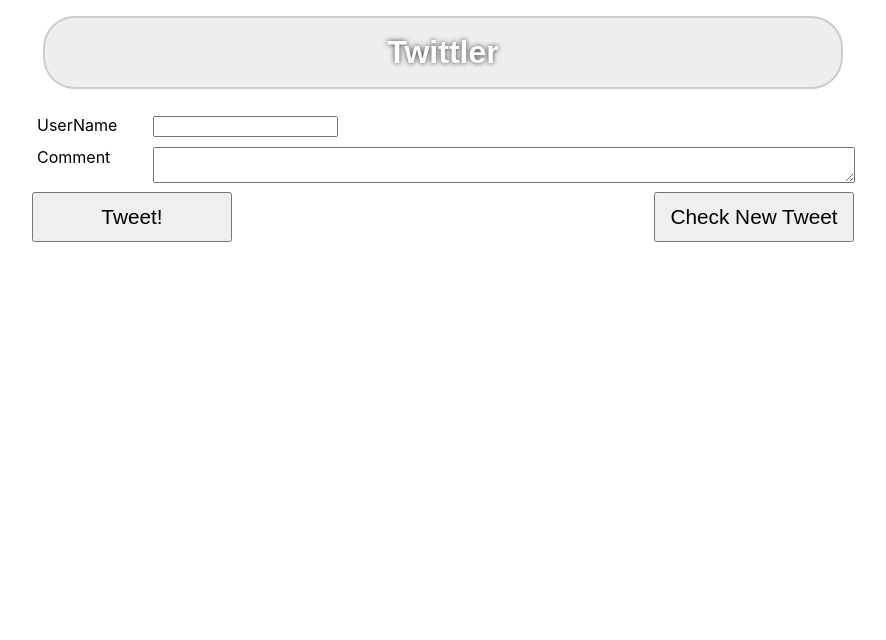
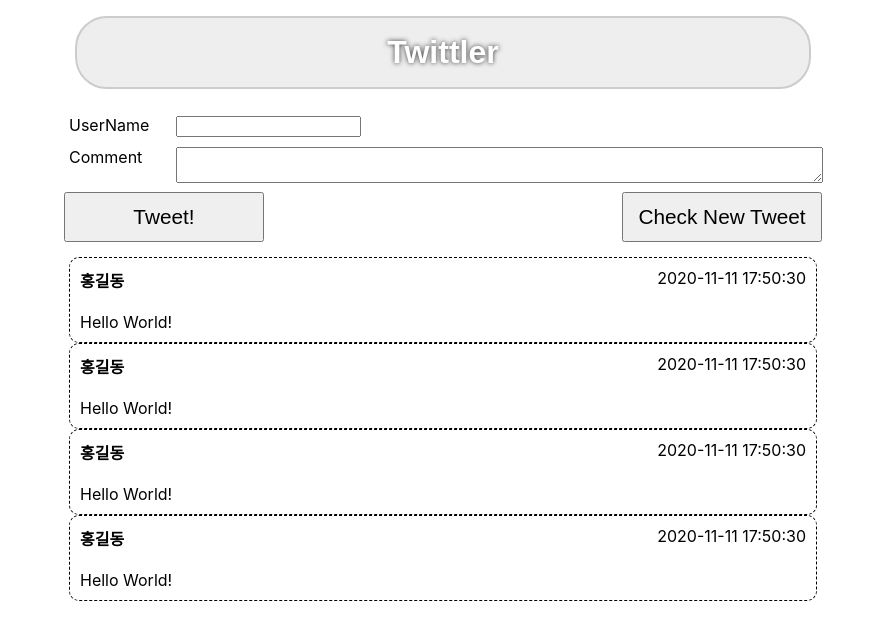
Before and after one commit to dokdo2005/ts-twittler, a React (Create React App) app: page / in a window 1280 px wide. Shown: the top 640 px of the page, without its empty margins (197-1083 px from the left). Built offline with nearby package versions, Linux system fonts and the light colour scheme.

Commit message:
completed comment list mockup

```diff
--- /dev/null
+++ b/src/components/commentEntry.tsx
@@ -0,0 +1,37 @@
+import React from 'react';
+import '../css/commentEntry.css';
+
+export default function CommentEntry() {
+    return (
+        <div className="commentEntry">
+            <li className="tweetBox">
+                <div className="tweetHeader">
+                    <span className="tweetAuthor">홍길동</span>
+                    <span className="tweetTimestamp">2020-11-11 17:50:30</span>
+                </div>
+                <div className="tweetContent">Hello World!</div>
+            </li>
+            <li className="tweetBox">
+                <div className="tweetHeader">
+                    <span className="tweetAuthor">홍길동</span>
+                    <span className="tweetTimestamp">2020-11-11 17:50:30</span>
+                </div>
+                <div className="tweetContent">Hello World!</div>
+            </li>
+            <li className="tweetBox">
+                <div className="tweetHeader">
+                    <span className="tweetAuthor">홍길동</span>
+                    <span className="tweetTimestamp">2020-11-11 17:50:30</span>
+                </div>
+                <div className="tweetContent">Hello World!</div>
+            </li>
+            <li className="tweetBox">
+                <div className="tweetHeader">
+                    <span className="tweetAuthor">홍길동</span>
+                    <span className="tweetTimestamp">2020-11-11 17:50:30</span>
+                </div>
+                <div className="tweetContent">Hello World!</div>
+            </li>
+        </div>
+    )
+}
--- a/src/components/commentsArea.tsx
+++ b/src/components/commentsArea.tsx
@@ -1,8 +1,11 @@
 import React from 'react';
+import CommentEntry from './commentEntry';
+import '../css/commentsArea.css';
 
 export default function CommentsArea() {
     return(
         <div className="commentsArea">
+            <CommentEntry/>
         </div>
     )
 }
--- a/src/css/app.css
+++ b/src/css/app.css
@@ -1,4 +1,4 @@
 .App {
-  width: 65%;
+  width: 60%;
   margin: auto;
 }
--- /dev/null
+++ b/src/css/commentEntry.css
@@ -0,0 +1,33 @@
+.commentEntry {
+  padding: 5px;
+}
+
+.tweetBox {
+  list-style: none;
+  border-style: dashed;
+  border-width: 1px;
+  border-radius: 10px;
+}
+
+.tweetHeader {
+  display: flex;
+  padding: 10px;
+}
+
+.tweetAuthor,
+.tweetTimestamp {
+  flex: 1;
+}
+
+.tweetAuthor {
+  text-align: start;
+  font-weight: bold;
+}
+
+.tweetTimestamp {
+  text-align: end;
+}
+
+.tweetContent {
+  padding: 10px;
+}
--- /dev/null
+++ b/src/css/commentsArea.css
@@ -0,0 +1,3 @@
+.commentsArea {
+  padding: 5px;
+}
```
